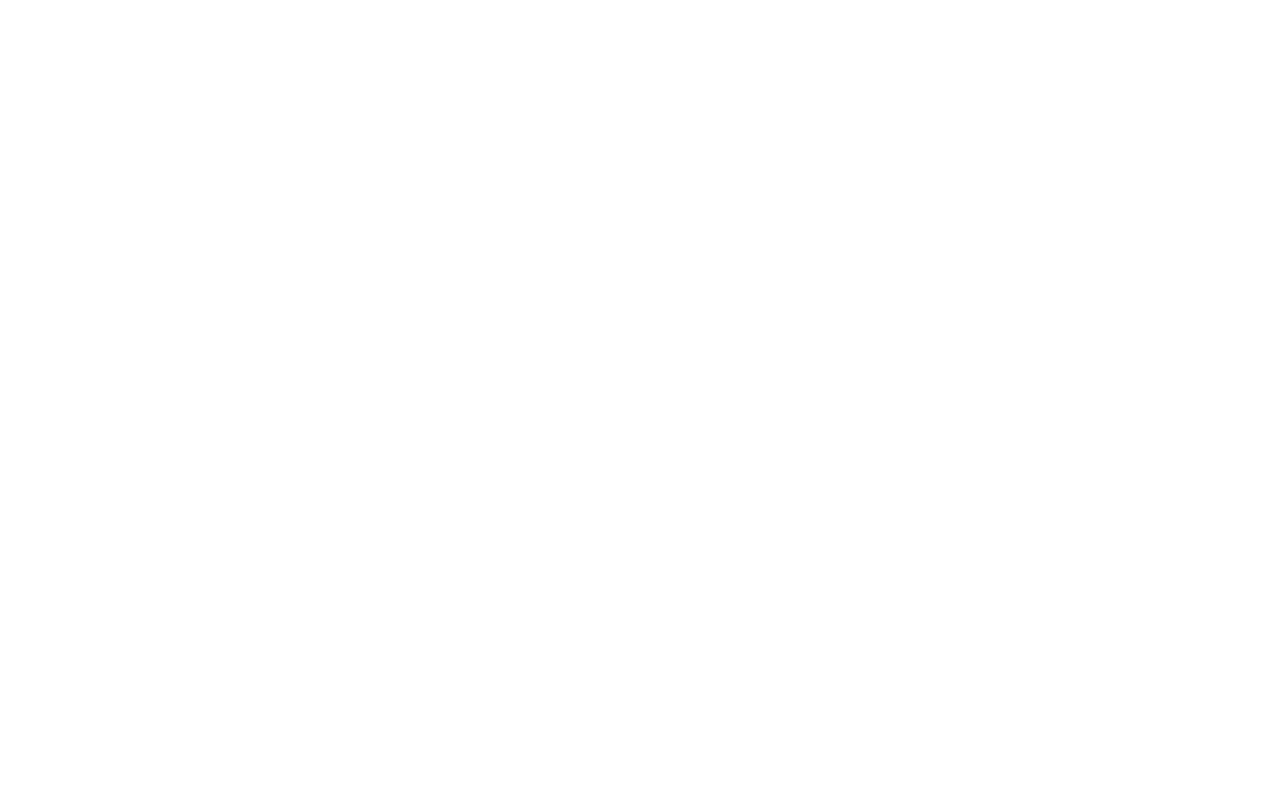
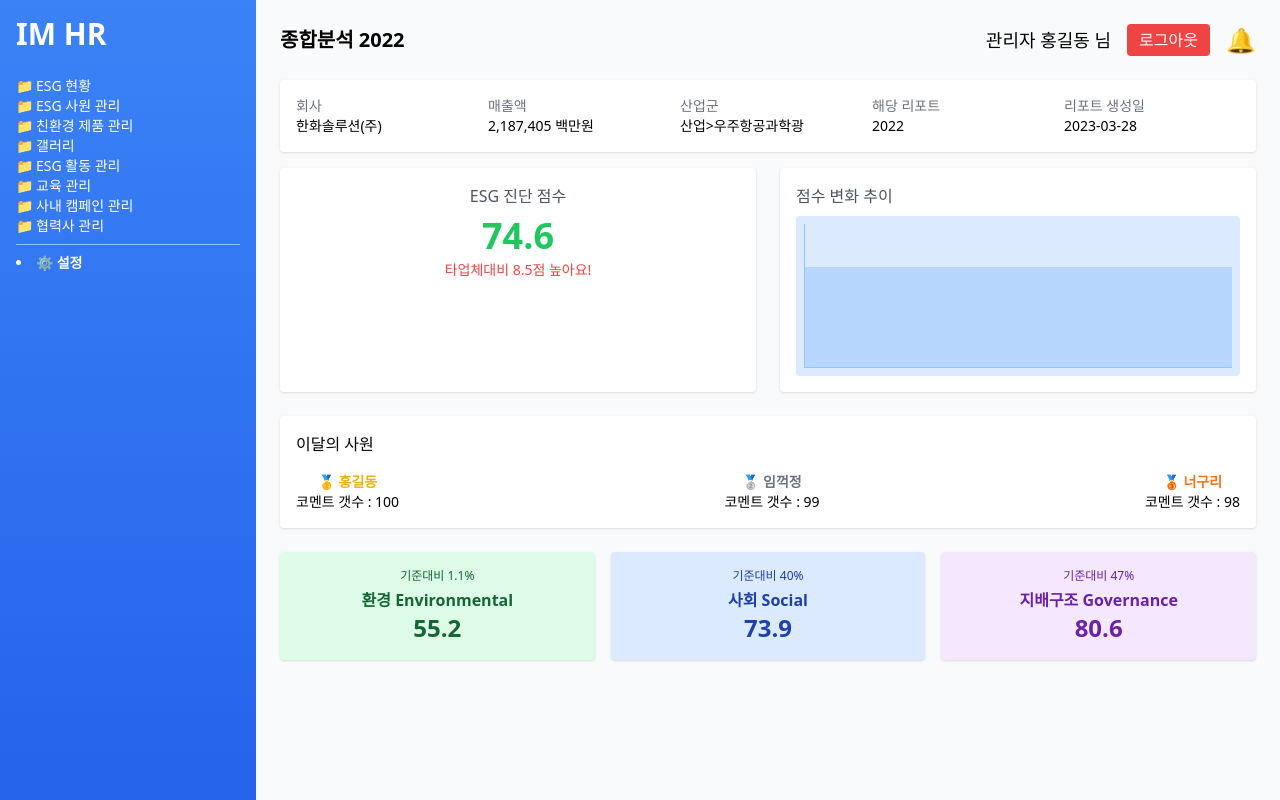
Before and after one commit to saway126/test_hrim, a Vue app: page /dashboard in a window 1280 px wide. Before the commit this address had no page. Built offline with nearby package versions, Linux system fonts and the light colour scheme.

Commit message:
[Feat]대시보드 추가 및 관리자_인사관리 - 활동 인증관리 - 봉사, 기부 등 활동 관리 페이지 추가가

```diff
--- a/src/router/index.js
+++ b/src/router/index.js
@@ -11,6 +11,8 @@ import ResetPasswordView from '../views/ResetPasswordView.vue'
 import ChangePasswordView from '../views/ChangePasswordView.vue'
 import HomeView from '../views/HomeView.vue'
 import EmployeeRegisterView from '../views/EmployeeRegisterView.vue'
+import DashboardView from '../views/DashboardView.vue'
+import ActivityManageView from '../views/ActivityManageView.vue'
 
 
 const routes = [
@@ -26,6 +28,8 @@ const routes = [
   { path: '/register/company', component: CompanyRegisterView }, // 만들었다면 사용
   { path: '/register/employee', component: SignUpForm },
   { path: '/register/employee', component: EmployeeRegisterView },
+  { path: '/dashboard', component: DashboardView },
+  { path: '/admin/activity-manage', name: 'activity-manage', component: ActivityManageView },
 
 ]
 
--- /dev/null
+++ b/src/views/ActivityManageView.vue
@@ -0,0 +1,50 @@
+<!-- src/views/ActivityManageView.vue -->
+<template>
+    <div class="flex h-screen">
+      <!-- 사이드바 -->
+      <aside class="w-64 bg-gradient-to-b from-blue-500 to-blue-600 text-white">
+        <div class="text-3xl font-extrabold p-6 flex items-center space-x-2">
+          <span>IM HR</span>
+          <svg class="w-6 h-6" fill="none" stroke="currentColor" viewBox="0 0 24 24">
+            <path d="M4 6h16M4 12h16M4 18h16" />
+          </svg>
+        </div>
+        <ul class="text-sm space-y-1 pl-4">
+          <li>🏢 회사 정보</li>
+          <li>📊 ESG 지표 관리</li>
+          <li>📝 ESG 성과 등록</li>
+          <li>📈 ESG 성과 분석</li>
+          <li>🔍 공급망진단</li>
+          <li>📄 리포트 관리</li>
+          <li>💼 처교실</li>
+          <li>🏫 처교실</li>
+          <li>⚙️ 시스템러</li>
+        </ul>
+      </aside>
+
+      <!-- 메인 콘텐츠 -->
+      <main class="flex-1 bg-gray-50 relative">
+        <div class="flex justify-end items-center px-6 py-4 bg-white shadow">
+          <span class="mr-2 text-lg font-semibold">홍길동 님</span>
+          <button class="text-yellow-400">
+            <svg xmlns="http://www.w3.org/2000/svg" class="h-6 w-6" fill="none" stroke="currentColor">
+              <path stroke-linecap="round" stroke-linejoin="round" stroke-width="2"
+                d="M15 17h5l-1.405-1.405A2.032 2.032 0 0118 14.158V11a6 6 0 10-12 0v3.159c0 .538-.214 1.055-.595 1.436L4 17h5m6 0v1a3 3 0 11-6 0v-1m6 0H9" />
+            </svg>
+          </button>
+          <button class="ml-4 text-sm text-gray-600 hover:underline" @click="logout">로그아웃</button>
+        </div>
+
+        <div class="p-8 text-gray-400 text-center">
+          <p class="text-sm">반려</p>
+        </div>
+      </main>
+    </div>
+  </template>
+
+  <script setup>
+  const logout = () => {
+    alert("로그아웃 되었습니다.")
+    // 실제 로그아웃 로직 추가 (예: token 삭제, 페이지 이동 등)
+  }
+  </script>
--- a/src/views/AdminLoginView.vue
+++ b/src/views/AdminLoginView.vue
@@ -1,4 +1,3 @@
-<!-- src/views/AdminLoginView.vue -->
 <template>
   <div class="flex h-screen">
     <!-- 좌측 설명 -->
@@ -18,8 +17,8 @@
         </p>
 
         <form @submit.prevent="login" class="space-y-4">
-            <input v-model="form.name" type="text" placeholder="이름" class="input" />
           <input v-model="form.email" type="email" placeholder="이메일" class="input" />
+          <input v-model="form.password" type="password" placeholder="비밀번호" class="input" />
 
           <!-- 역할 선택 -->
           <div class="flex justify-between items-center text-sm text-gray-700">
@@ -47,8 +46,8 @@
 import { ref } from 'vue'
 
 const form = ref({
-    name: '',
   email: '',
+  password: '',
   role: 'admin'
 })
 
--- /dev/null
+++ b/src/views/DashboardView.vue
@@ -0,0 +1,116 @@
+<!-- src/views/DashboardView.vue -->
+<template>
+    <div class="flex h-screen">
+      <!-- 사이드 메뉴 -->
+      <aside class="w-64 bg-gradient-to-b from-blue-500 to-blue-600 text-white p-4">
+        <h1 class="text-3xl font-bold mb-6">IM HR</h1>
+        <nav class="space-y-2 text-sm">
+          <ul>
+            <li v-for="item in menu" :key="item" class="hover:text-blue-200 cursor-pointer">
+              <span class="inline-block w-5">📁</span>{{ item }}
+            </li>
+          </ul>
+          <li class="mt-4 text-white font-bold border-t border-blue-300 pt-2">⚙️ 설정</li>
+        </nav>
+      </aside>
+
+      <!-- 본문 -->
+      <div class="flex-1 bg-gray-50 p-6 overflow-y-auto">
+        <!-- 상단 -->
+        <div class="flex justify-between items-center mb-6">
+          <h2 class="text-xl font-semibold">종합분석 2022</h2>
+          <div class="flex items-center gap-4">
+            <span class="text-lg font-medium">관리자 홍길동 님</span>
+            <button @click="logout" class="px-3 py-1 bg-red-500 text-white rounded hover:bg-red-600">로그아웃</button>
+            <span class="text-yellow-400 text-2xl">🔔</span>
+          </div>
+        </div>
+
+        <!-- 기본 정보 -->
+        <div class="grid grid-cols-5 gap-4 text-sm bg-white p-4 rounded shadow mb-4">
+          <div><p class="text-gray-500">회사</p><p>한화솔루션(주)</p></div>
+          <div><p class="text-gray-500">매출액</p><p>2,187,405 백만원</p></div>
+          <div><p class="text-gray-500">산업군</p><p>산업>우주항공과학광</p></div>
+          <div><p class="text-gray-500">해당 리포트</p><p>2022</p></div>
+          <div><p class="text-gray-500">리포트 생성일</p><p>2023-03-28</p></div>
+        </div>
+
+        <!-- 그래프 섹션 -->
+        <div class="grid grid-cols-2 gap-6 mb-6">
+          <!-- 진단 점수 -->
+          <div class="bg-white p-4 rounded shadow text-center">
+            <p class="text-gray-600 mb-2">ESG 진단 점수</p>
+            <p class="text-green-500 text-4xl font-bold">74.6</p>
+            <p class="text-red-500 text-sm mt-1">타업체대비 8.5점 높아요!</p>
+          </div>
+
+          <!-- 점수 추이 -->
+          <div class="bg-white p-4 rounded shadow">
+            <p class="text-gray-600 mb-2">점수 변화 추이</p>
+            <div class="h-40 bg-blue-100 flex items-end p-2 rounded">
+              <!-- 그래프 대신 간단한 형태 -->
+              <div class="w-full h-full border-l border-b border-blue-300 relative">
+                <div class="absolute bottom-0 left-0 w-full h-[70%] bg-blue-400 opacity-30"></div>
+              </div>
+            </div>
+          </div>
+        </div>
+
+        <!-- 이달의 사원 -->
+        <div class="bg-white p-4 rounded shadow mb-6">
+          <p class="font-medium mb-4">이달의 사원</p>
+          <div class="flex justify-between text-center text-sm">
+            <div>
+              <p class="text-yellow-500 font-bold">🥇 홍길동</p>
+              <p>코멘트 갯수 : 100</p>
+            </div>
+            <div>
+              <p class="text-gray-500 font-bold">🥈 임꺽정</p>
+              <p>코멘트 갯수 : 99</p>
+            </div>
+            <div>
+              <p class="text-orange-500 font-bold">🥉 너구리</p>
+              <p>코멘트 갯수 : 98</p>
+            </div>
+          </div>
+        </div>
+
+        <!-- 점수 영역 -->
+        <div class="grid grid-cols-3 gap-4">
+          <div class="bg-green-100 text-green-800 p-4 rounded shadow text-center">
+            <p class="text-xs mb-1">기준대비 1.1%</p>
+            <p class="font-bold">환경 Environmental</p>
+            <p class="text-2xl font-bold">55.2</p>
+          </div>
+          <div class="bg-blue-100 text-blue-800 p-4 rounded shadow text-center">
+            <p class="text-xs mb-1">기준대비 40%</p>
+            <p class="font-bold">사회 Social</p>
+            <p class="text-2xl font-bold">73.9</p>
+          </div>
+          <div class="bg-purple-100 text-purple-800 p-4 rounded shadow text-center">
+            <p class="text-xs mb-1">기준대비 47%</p>
+            <p class="font-bold">지배구조 Governance</p>
+            <p class="text-2xl font-bold">80.6</p>
+          </div>
+        </div>
+      </div>
+    </div>
+  </template>
+
+  <script setup>
+  const menu = [
+    'ESG 현황',
+    'ESG 사원 관리',
+    '친환경 제품 관리',
+    '갤러리',
+    'ESG 활동 관리',
+    '교육 관리',
+    '사내 캠페인 관리',
+    '협력사 관리'
+  ]
+
+  const logout = () => {
+    alert('로그아웃되었습니다.')
+    // 이후 router.push('/login') 같은 리디렉션 처리 가능
+  }
+  </script>
```
Lines whose indentation alone changed are shown as unchanged.
